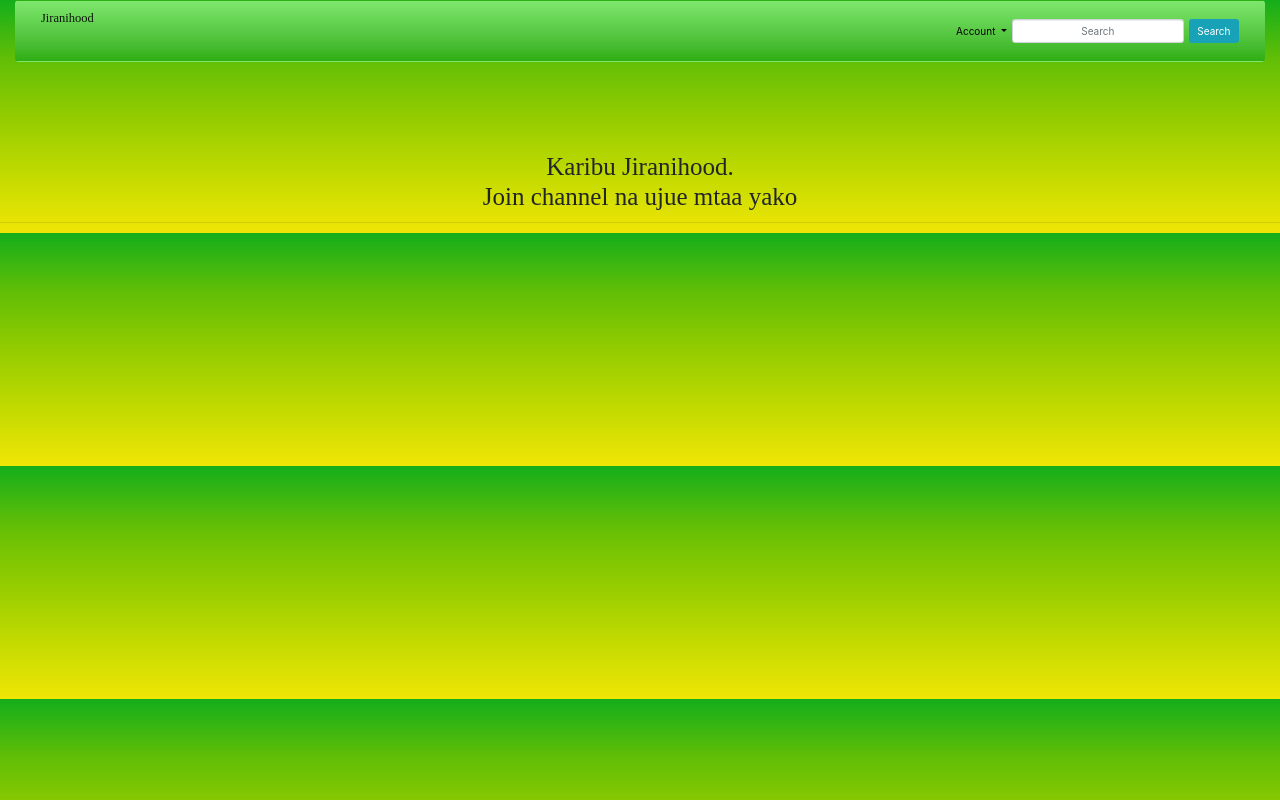
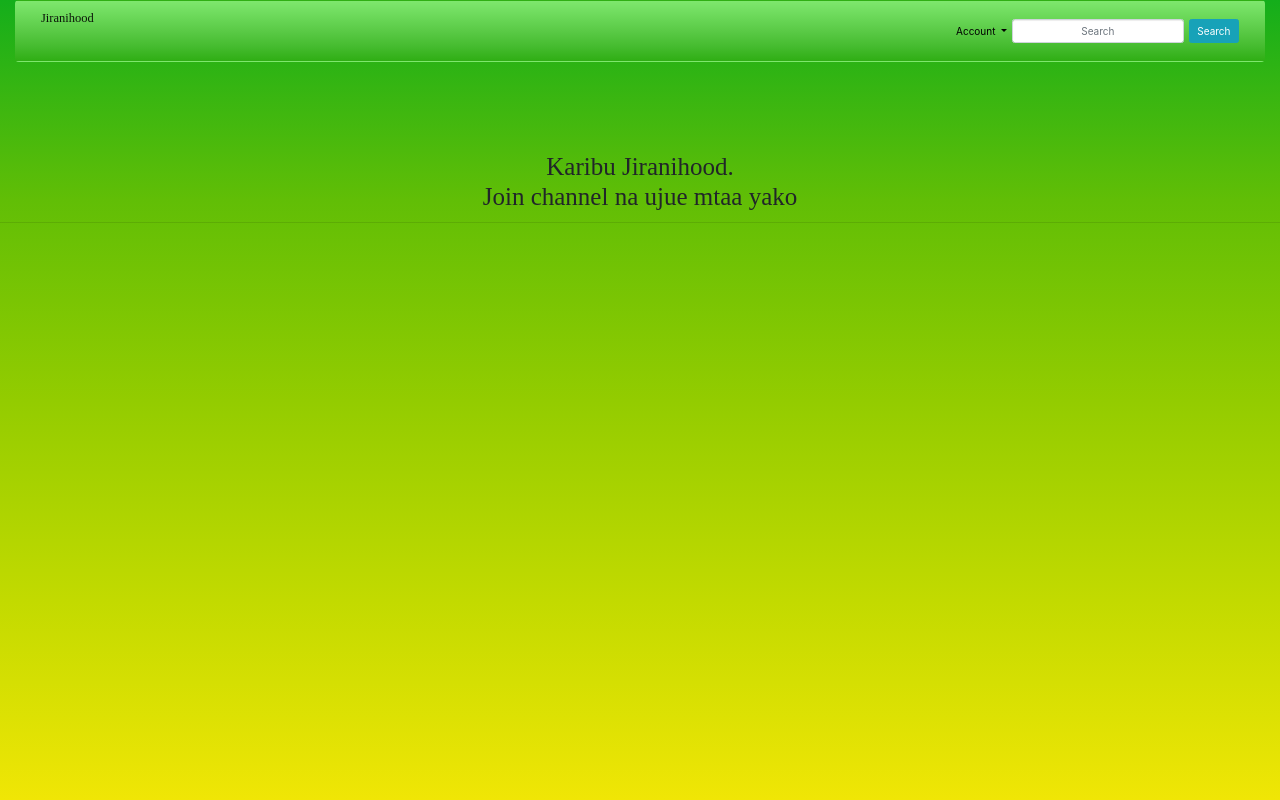
Before and after one commit to Murathe/jirani, a Django app: page / in a window 1280 px wide. Run offline with Django 3.2, Linux system fonts and the light colour scheme; the visitor is signed in with stand-in values (Sample User, id 1); data that the repository does not hold is empty; some libraries are stand-ins or nearby versions; some web fonts are replaced.

Commit message:
deploy to heroku

```diff
--- a/hood/static/base.css
+++ b/hood/static/base.css
@@ -1,3 +1,3 @@
-body{
+/* body{
     background-image: linear-gradient(to bottom, #b9d311, #ed9c00, #ff5837, #f10072, #ae14a7);
-}
+} */
--- a/hood/templates/base.html
+++ b/hood/templates/base.html
@@ -18,7 +18,7 @@
     <link href="https://stackpath.bootstrapcdn.com/bootstrap/4.4.1/css/bootstrap.min.css" rel="stylesheet">
     {% endblock %}
 </head>
-<body style="background-image: linear-gradient(to top, #f0e605, #c2da00, #93cc00, #61be06, #14ae1b); height: 100%">
+<body style="background-image: linear-gradient(to top, #f0e605, #c2da00, #93cc00, #61be06, #14ae1b); height: 100vh;">
     {% include "navbar.html" %}
     {% block content %}
 
```
